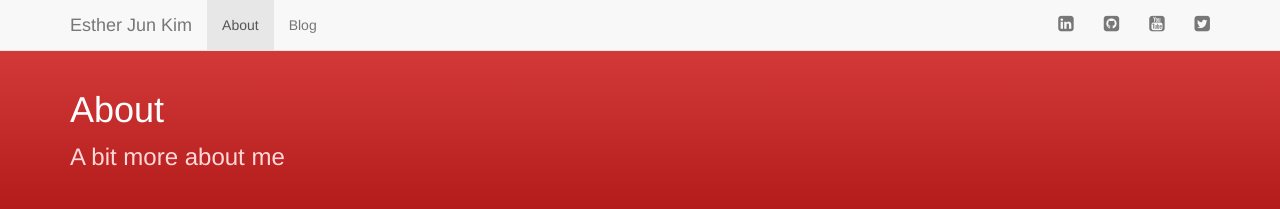
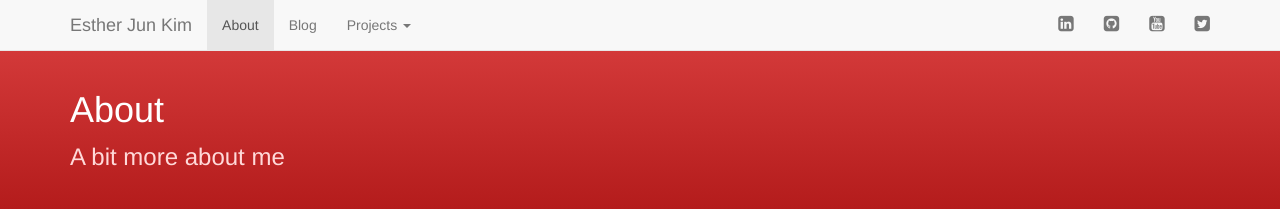
Before and after one commit to estherjk/estherjk.github.io, a Jekyll site: the page built from about/index.html, in a window 1280 px wide. Shown: the top 209 px of the page. Built offline with Jekyll 4.4.1, drawn with Linux system fonts in a browser that asks for light colours; nearby versions of some CDN libraries; Markdown is read by kramdown in place of the engine named in the settings.

Commit message:
Add 'Projects' dropdown to navbar

```diff
--- a/_includes/navbar.html
+++ b/_includes/navbar.html
@@ -20,7 +20,15 @@
             <a href="{{ link.url }}">{{ link.title }}</a>
         </li>
         {% endfor %}
+
+        <li class="dropdown">
+          <a href="#" class="dropdown-toggle" data-toggle="dropdown" role="button" aria-haspopup="true" aria-expanded="false">Projects <span class="caret"></span></a>
+          <ul class="dropdown-menu">
+            <li><a href="http://www.drejkim.com/reading-quantified" target="_blank">Reading Quantified</a></li>
+          </ul>
+        </li>
       </ul>
+
       <ul class="nav navbar-nav navbar-right">
         <li>
           <a href="http://www.linkedin.com/in/estherjunkim" target="_blank">
```
